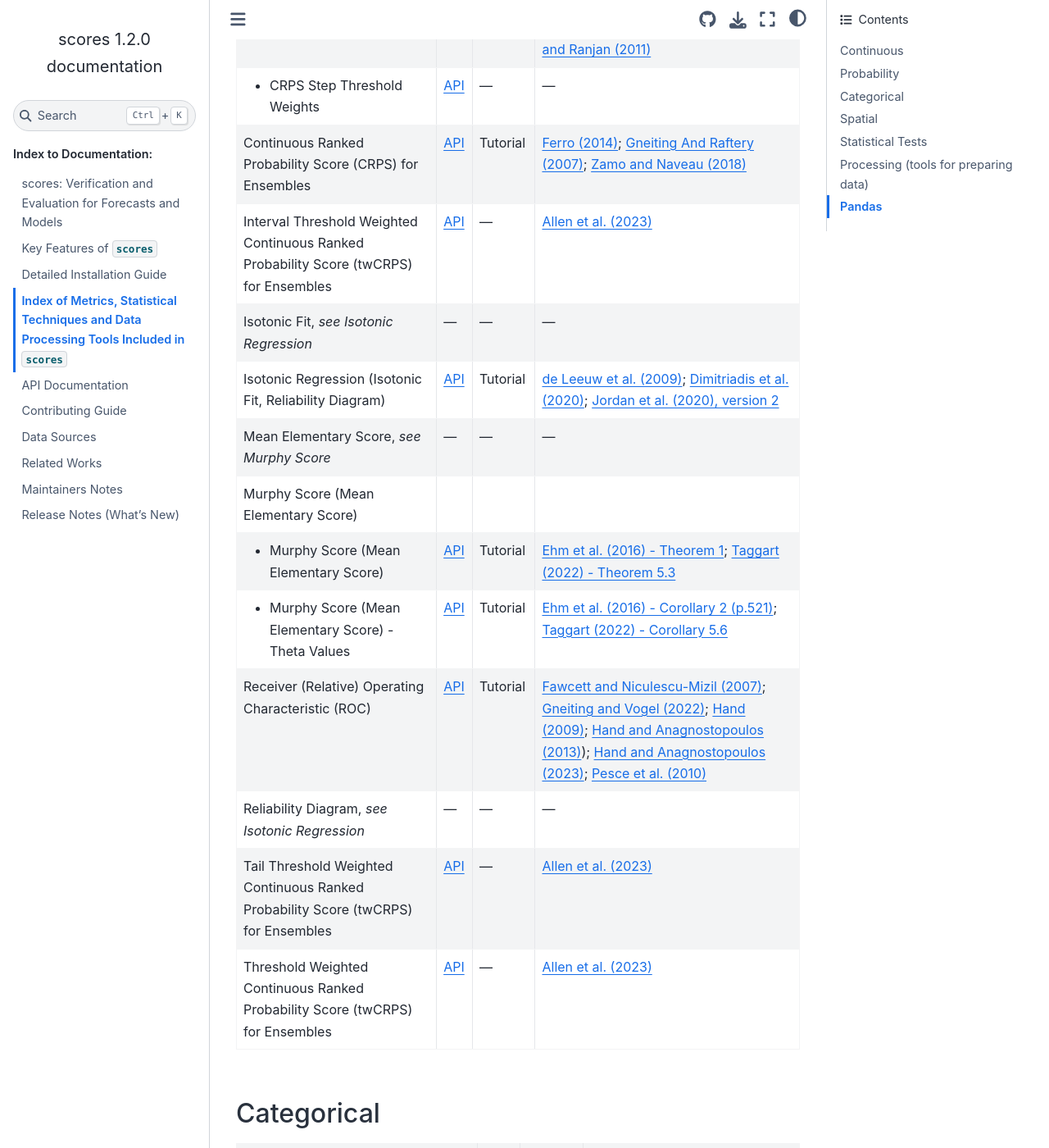
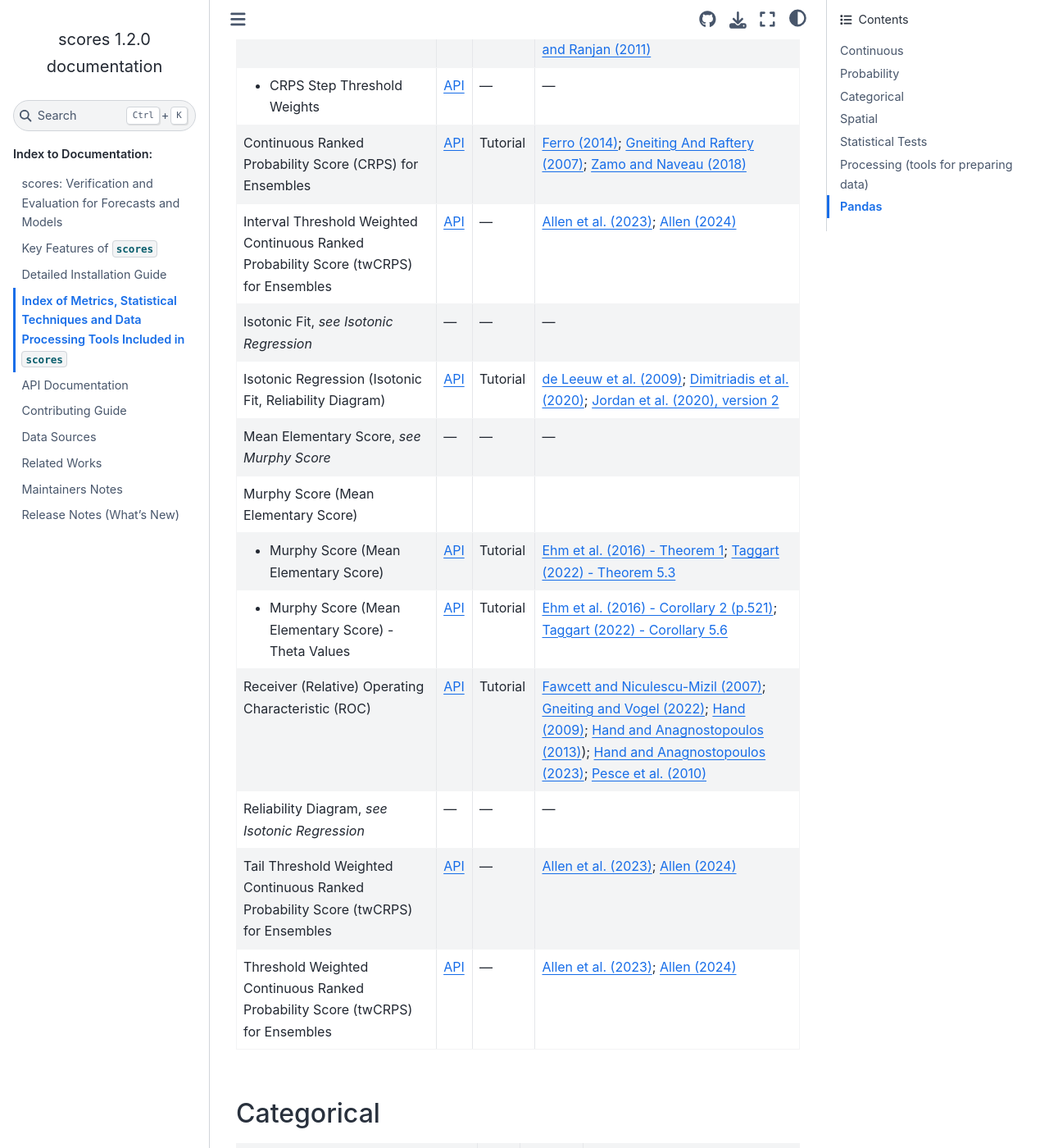
Before and after one commit to nci/scores, a Sphinx documentation site: the page built from docs/included.md, in a window 1280 px wide and 1400 px high, scrolled down 2749 px. Shown: the whole window at 82% size. Built offline with Sphinx 7.4.7 and the Sphinx Book theme 1.1.4, drawn with Linux system fonts in a browser that asks for light colours; pages that are not in the unit, such as notebooks, are missing from menus.

Commit message:
response to code review

````diff
--- a/docs/included.md
+++ b/docs/included.md
@@ -187,7 +187,7 @@
 * - Interval Threshold Weighted Continuous Ranked Probability Score (twCRPS) for Ensembles
   - [API](api.md#scores.probability.interval_tw_crps_for_ensemble)
   - &mdash;
-  - [Allen et al. (2023)](https://doi.org/10.1137/22M1532184)
+  - [Allen et al. (2023)](https://doi.org/10.1137/22M1532184); [Allen (2024)](https://doi.org/10.18637/jss.v110.i08)
 * - Isotonic Fit, *see Isotonic Regression*
   - &mdash;
   - &mdash;
@@ -231,11 +231,11 @@
 * - Tail Threshold Weighted Continuous Ranked Probability Score (twCRPS) for Ensembles
   - [API](api.md#scores.probability.tail_tw_crps_for_ensemble)
   - &mdash;
-  - [Allen et al. (2023)](https://doi.org/10.1137/22M1532184)
+  - [Allen et al. (2023)](https://doi.org/10.1137/22M1532184); [Allen (2024)](https://doi.org/10.18637/jss.v110.i08)
 * - Threshold Weighted Continuous Ranked Probability Score (twCRPS) for Ensembles
   - [API](api.md#scores.probability.tw_crps_for_ensemble)
   - &mdash;
-  - [Allen et al. (2023)](https://doi.org/10.1137/22M1532184)
+  - [Allen et al. (2023)](https://doi.org/10.1137/22M1532184); [Allen (2024)](https://doi.org/10.18637/jss.v110.i08)
 ```
 
 ## Categorical
````
Also changed, not shown: 1 other file.
